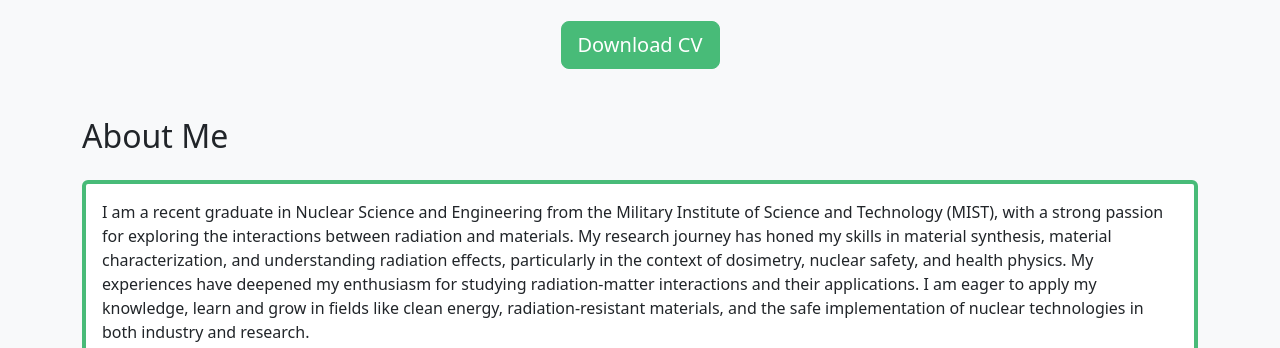
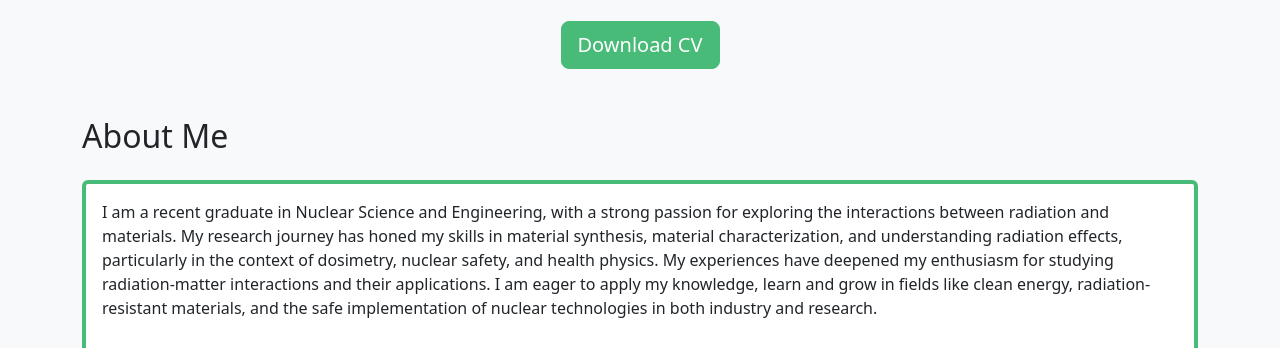
Before and after one commit to nazmul1979/mnhassan_website, a plain HTML site: page index.html in a window 1280 px wide. Shown: the part 600-948 px from the top of the page. Drawn offline with nearby package versions, Linux system fonts and the light colour scheme.

Commit message:
Update index.html

```diff
--- a/index.html
+++ b/index.html
@@ -89,7 +89,7 @@
             <h3 class="h2 mb-4">About Me</h3>
             <div class="card border-start border-4 border-custom-green">
                 <div class="card-body">
-                    <p>I am a recent graduate in Nuclear Science and Engineering from the Military Institute of Science and Technology (MIST), with a strong passion for exploring the interactions between radiation and materials. My research journey has honed my skills in material synthesis, material characterization, and understanding radiation effects, particularly in the context of dosimetry, nuclear safety, and health physics.
+                    <p>I am a recent graduate in Nuclear Science and Engineering, with a strong passion for exploring the interactions between radiation and materials. My research journey has honed my skills in material synthesis, material characterization, and understanding radiation effects, particularly in the context of dosimetry, nuclear safety, and health physics.
 My experiences have deepened my enthusiasm for studying radiation-matter interactions and their applications. I am eager to apply my knowledge, learn and grow in fields like clean energy, radiation-resistant materials, and the safe implementation of nuclear technologies in both industry and research.</p>
                 </div>
             </div>
```
